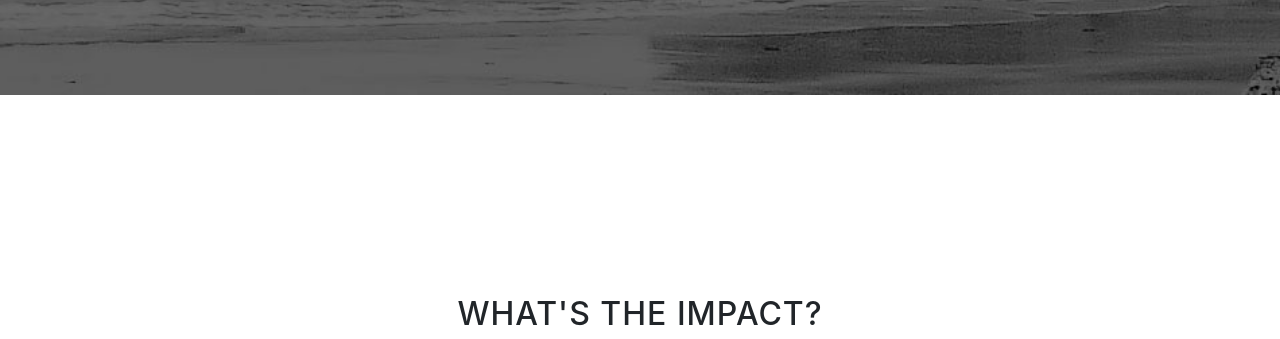
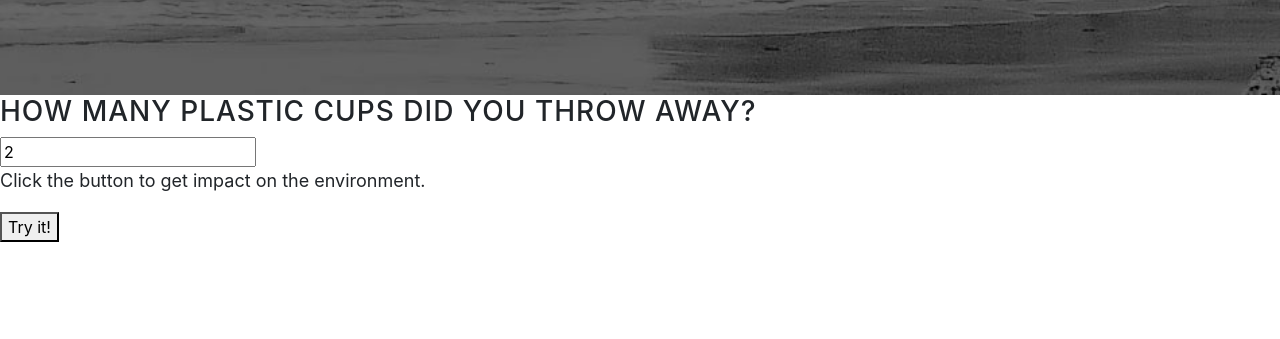
Before and after one commit to BraveCamp/Brew-For-Belugas, a website with bundled scripts: page index.html in a window 1280 px wide. Shown: the part 1940-2279 px from the top of the page. Built offline with nearby package versions, Linux system fonts and the light colour scheme.

Commit message:
added adition part

```diff
--- a/index.html
+++ b/index.html
@@ -98,6 +98,25 @@
       </div>
     </section>
 
+    <h3>How many plastic cups did you throw away?</h3>
+
+<input type="number" id="myNumber" value="2">
+
+<p>Click the button to get impact on the environment.</p>
+
+<button onclick="myFunction()">Try it!</button>
+
+<p id="demo"></p>
+
+<script>
+function myFunction() {
+  var y = 3;
+    var x = document.getElementById("myNumber").value;
+    var z = Math.floor(x/y);
+    document.getElementById("demo").innerHTML = "You entagled "+z+" species of marine life.";
+}
+</script>
+
     <!-- What's the Impact? Section -->
     <section id="contact" class="content-section text-center">
       <div class="container">
```
